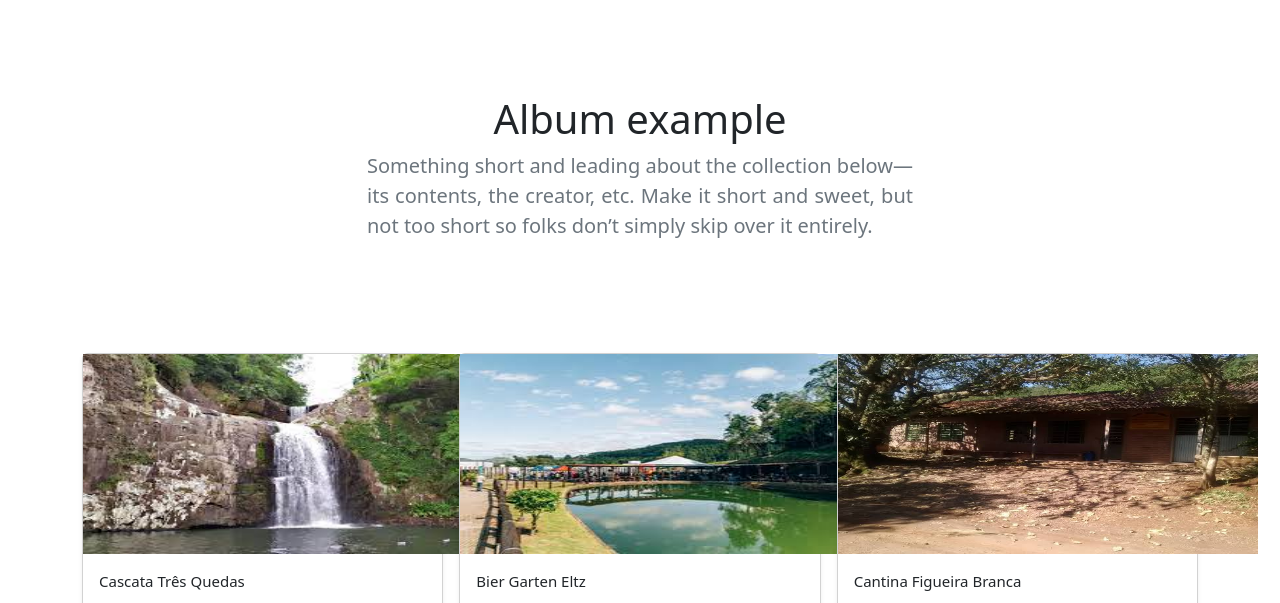
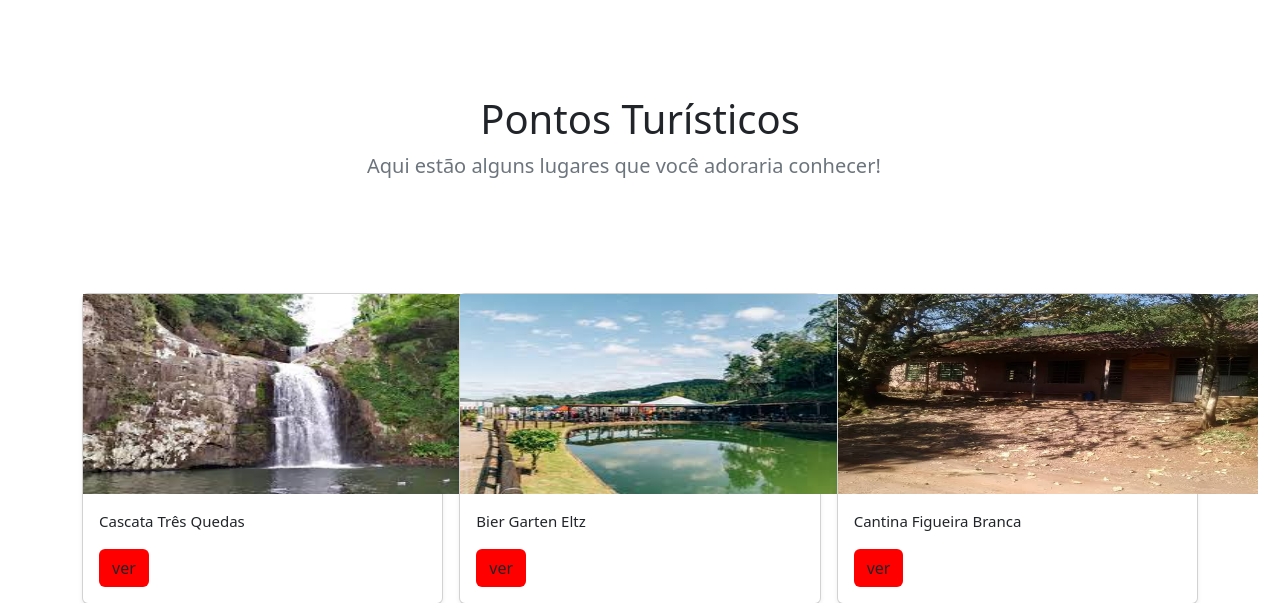
Before and after one commit to Jemuhlen/Site-de-turismo, a PHP site: page / in a window 1280 px wide. Shown: the part 1601-2204 px from the top of the page. Run offline with PHP 8.4, Linux system fonts and the light colour scheme; data that the repository does not hold is empty; some libraries are stand-ins or nearby versions.

Commit message:
Update index.php
mudei a mensagem de inicio do album

```diff
--- a/index.php
+++ b/index.php
@@ -93,8 +93,8 @@
 <section class="py-5 text-center container" id="pontos-turisticos">
     <div class="row py-lg-5">
       <div class="col-lg-6 col-md-8 mx-auto">
-        <h1 class="fw-light">Album example</h1>
-        <p class="lead text-muted">Something short and leading about the collection below—its contents, the creator, etc. Make it short and sweet, but not too short so folks don’t simply skip over it entirely.</p>
+        <h1 class="fw-light">Pontos Turísticos</h1>
+        <p class="lead text-muted">Aqui estão alguns lugares que você adoraria conhecer!</p>
       </div>
     </div>
   </section>
```
